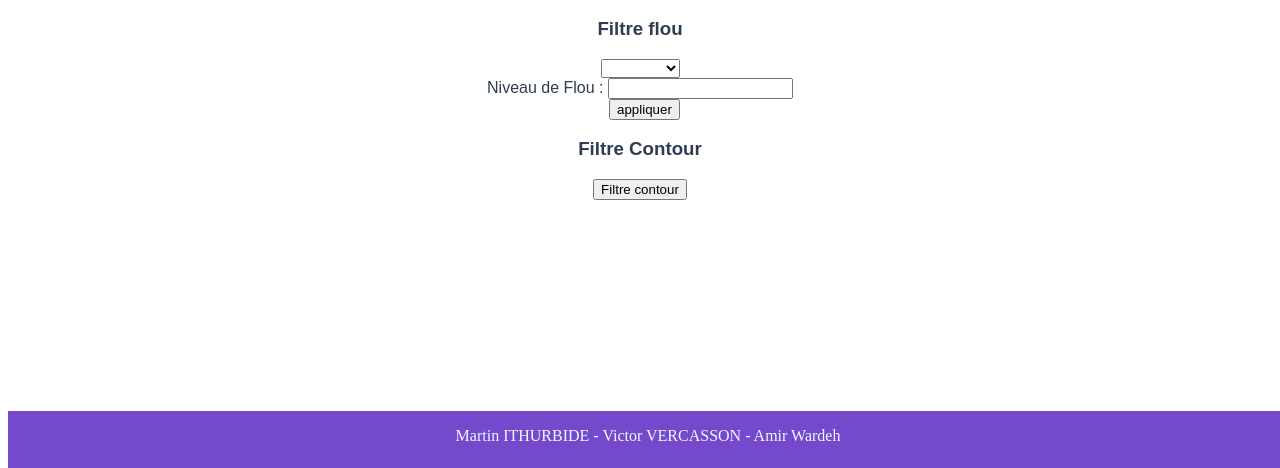
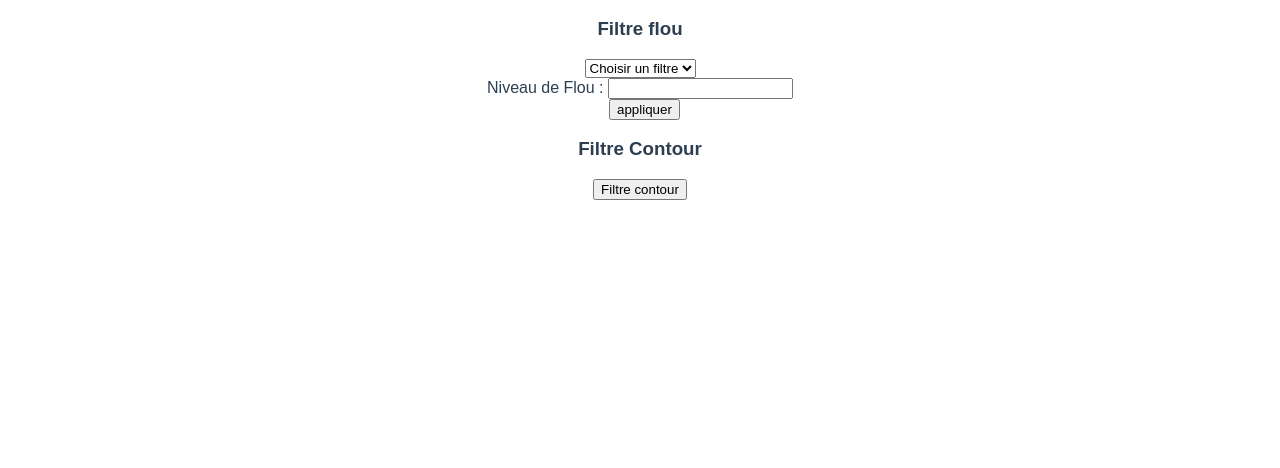
Before and after one commit to vvercasson/Projet_PDL, a Vue app in the folder frontend/: page /selectorImage/1 in a window 1280 px wide. Shown: the part 329-797 px from the top of the page. Built offline with nearby package versions, Linux system fonts and the light colour scheme; no server answers.

Commit message:
modif selecteur filtre

```diff
--- a/frontend/index.html
+++ b/frontend/index.html
@@ -10,21 +10,7 @@
     <div id="app"></div>
     <script type="module" src="/src/main.ts"></script>
   </body>
-  <footer>
-    <p id="text">Martin ITHURBIDE - Victor VERCASSON - Amir Wardeh</p>
-  </footer>
 </html>
 
 <style>
-  footer {
-   position:absolute;
-   bottom:0;
-   width:100%;
-   height:60px;
-   background:#7549CC;
-  }
-  #text{
-    text-align: center;
-    color: aliceblue;
-  }
 </style>
--- a/frontend/src/components/SelectorImage.vue
+++ b/frontend/src/components/SelectorImage.vue
@@ -279,7 +279,7 @@ api.getImage(props.id) // fonction qui recupere l'image avec l'id
       <div id = "blur">
         <h3 id="titleBlur">Filtre flou</h3>
         <select id="selectBlur" @change="handleSelect($event)">
-          <option></option>
+          <option>Choisir un filtre</option>
           <option id="moyen">Moyen</option>
           <option id="gaussien">Gaussien</option>
         </select>
```
Also changed, not shown: 1 other file (tests, documents, lock files or other folders).
